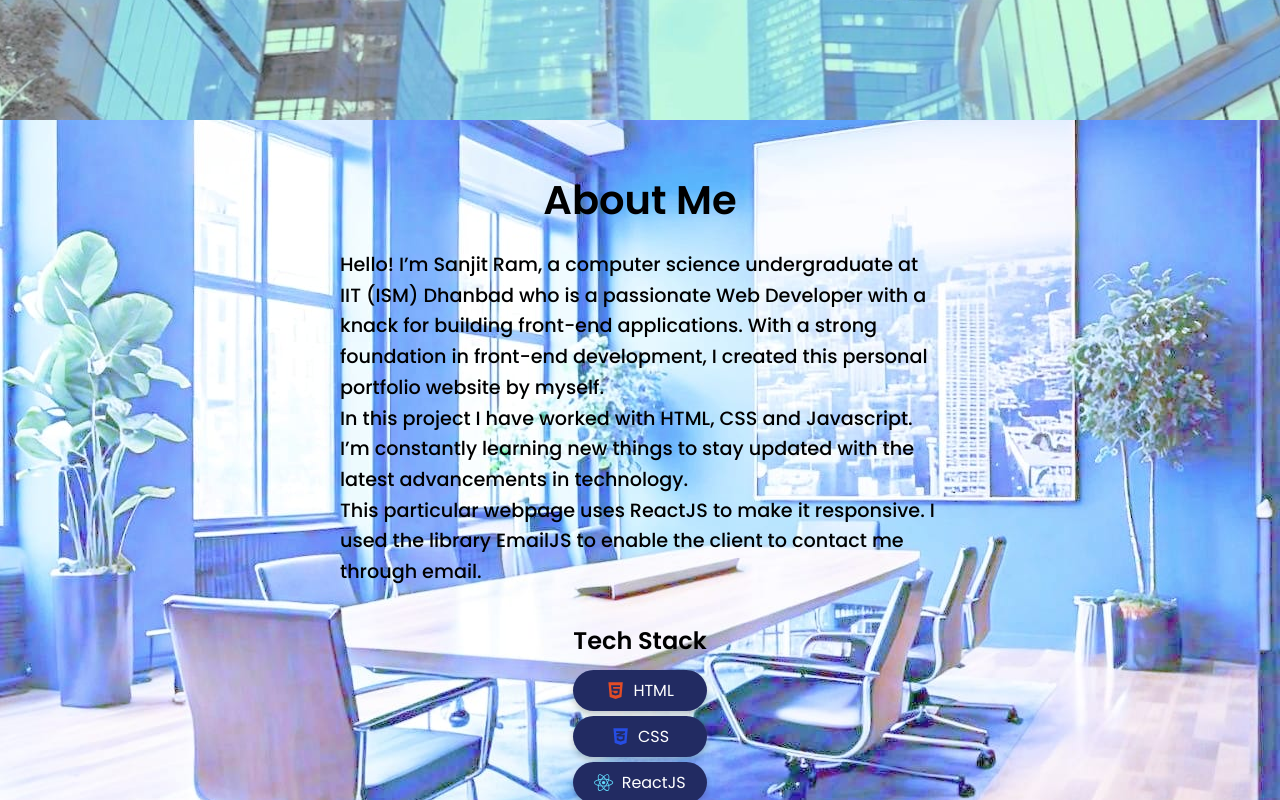
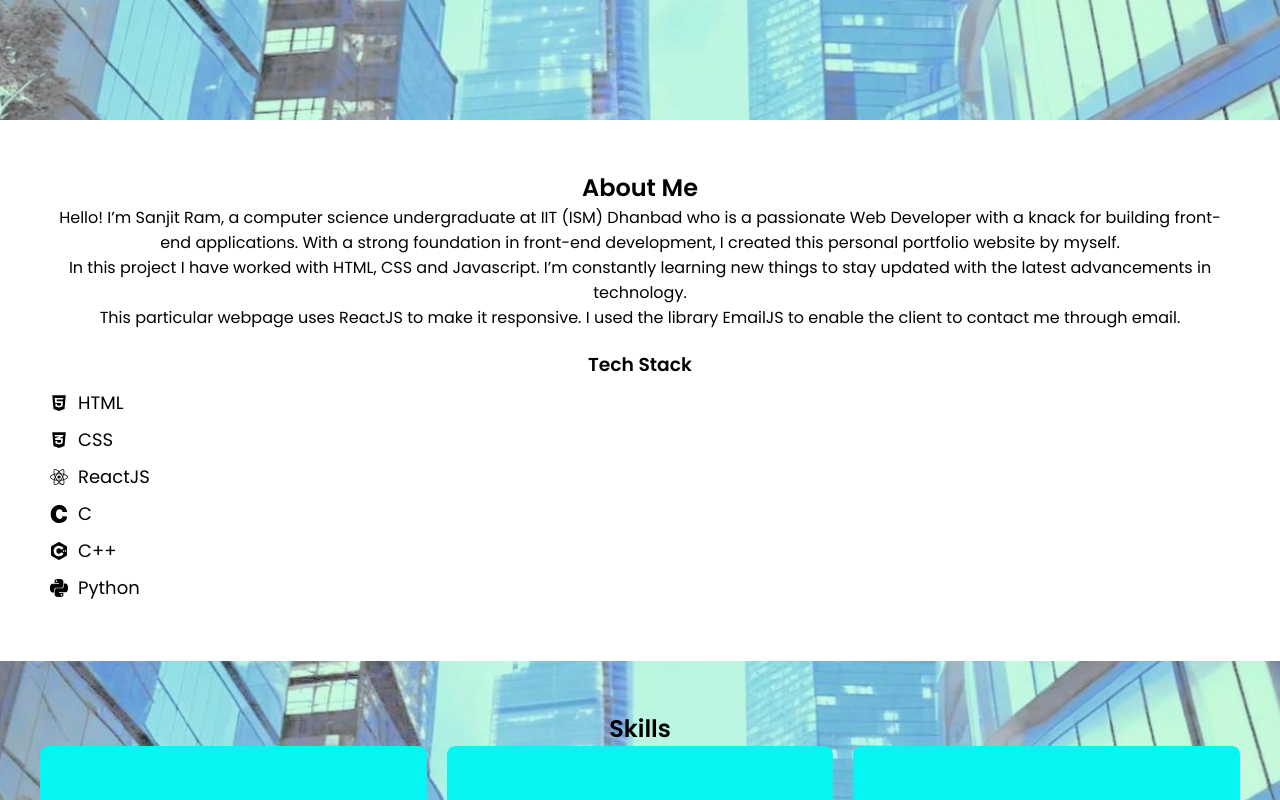
Before and after one commit to sanjitram/personal_portfolio, a React (Create React App) app: page / in a window 1280 px wide. Shown: the part 680-1480 px from the top of the page. Built offline with nearby package versions, Linux system fonts and the light colour scheme.

Commit message:
Update About.css

```diff
--- a/src/components/about/About.css
+++ b/src/components/about/About.css
@@ -1,116 +1,55 @@
-/* General styling for the About section */
-# {
-  margin: 40px;
-  text-align: center;
-  font-weight: bold;
-  color: black;
+/* about.css */
+
+/* Default light mode styles for the About section */
+.about-container {
+    background-color: #ffffff; /* White background for light mode */
+    color: #000000; /* Black text for light mode */
+    padding: 50px;
+    text-align: center;
+    transition: background-color 0.3s ease, color 0.3s ease;
 }
 
-#about {
-  padding: 50px 20px;
-  text-align: center;
-  color: black;
-  background-image: url('./sky4.jpg'); /* Path to your image */
-    background-size: cover; /* Scales the image to cover the entire background */
-    background-position: center; /* Centers the background image */
-    background-repeat: no-repeat; /* Prevents the image from repeating */
-    background-attachment: fixed;
-}
-
-.about-container {
-  max-width: 800px;
-  margin: auto;
-  text-align: center;
-}
-
-.about-container h2 {
-  font-size: 2.5em;
-  margin-bottom: 0.5em;
-}
-
-.about-content {
-  display: flex;
-  flex-direction: column;
-  align-items: center;
-  gap: 20px;
-}
-
-.about-text {
-  max-width: 600px;
-  text-align: left;
-  line-height: 1.6;
-  font-size: larger;
-  font-weight: 500;
+/* Default text and heading colors */
+.about-container h2, .about-container p {
+    color: inherit;
 }
 
 .skills-list {
-  text-align: center;
-}
-
-.skills-list h3 {
-  font-size: 1.5em;
-  margin-bottom: 0.5em;
+    margin-top: 20px;
 }
 
 .skills-list ul {
-  list-style-type: none;
-  padding: 0;
+    list-style-type: none;
+    padding: 0;
 }
 
 .skills-list li {
-  display: flex;
-  align-items: center; /* Aligns icon and text vertically */
-  justify-content: center; /* Centers icon and text horizontally */
-  background-color: #222b62;
-  color: #fff;
-  padding: 8px 12px;
-  margin: 5px 0;
-  border-radius: 25px;
-  font-size: 1em;
-  transition: transform 0.2s, background-color 0.2s, color 0.2s, box-shadow 0.2s;
-  cursor: pointer;
-  box-shadow: 0px 4px 6px rgba(0, 0, 0, 0.2);
+    margin: 10px 0;
+    display: flex;
+    align-items: center;
+    font-size: 18px;
 }
 
-.skills-list li:hover {
-  transform: scale(1.15);
-  background-color: #01d5ff;
-  color: #1b0505;
-  box-shadow: 0px 6px 8px rgba(0, 0, 0, 0.3);
+.skills-list .icon-html,
+.skills-list .icon-css,
+.skills-list .icon-react,
+.skills-list .icon-c,
+.skills-list .icon-cplusplus,
+.skills-list .icon-python {
+    margin-right: 10px;
 }
 
-/* Icon styling */
-.icon-html {
-  color: #e34c26; /* HTML5 Orange */
+/* Dark mode styles for the About section */
+body.dark-mode .about-container {
+    background-color: black; /* Black background for dark mode */
+    color: #ffffff; /* White text for dark mode */
 }
 
-.icon-css {
-  color: #264de4; /* CSS3 Blue */
+body.dark-mode .about-container h2,
+body.dark-mode .about-container p {
+    color: inherit; /* White text for dark mode */
 }
 
-.icon-react {
-  color: #61dafb; /* React Blue */
+body.dark-mode .skills-list li {
+    color: inherit; /* White text for skills list */
 }
-
-.icon-c {
-  color: #555555; /* C Gray */
-}
-
-.icon-cplusplus {
-  color: #00599c; /* C++ Blue */
-}
-
-.icon-python {
-  color: #306998; /* Python Blue */
-}
-
-/* Additional styling for icons inside list items */
-.skills-list li .icon-html,
-.skills-list li .icon-css,
-.skills-list li .icon-react,
-.skills-list li .icon-c,
-.skills-list li .icon-cplusplus,
-.skills-list li .icon-python {
-  margin-right: 8px; /* Adds space between the icon and text */
-  font-size: 1.2em; /* Adjust icon size if necessary */
-}
```
